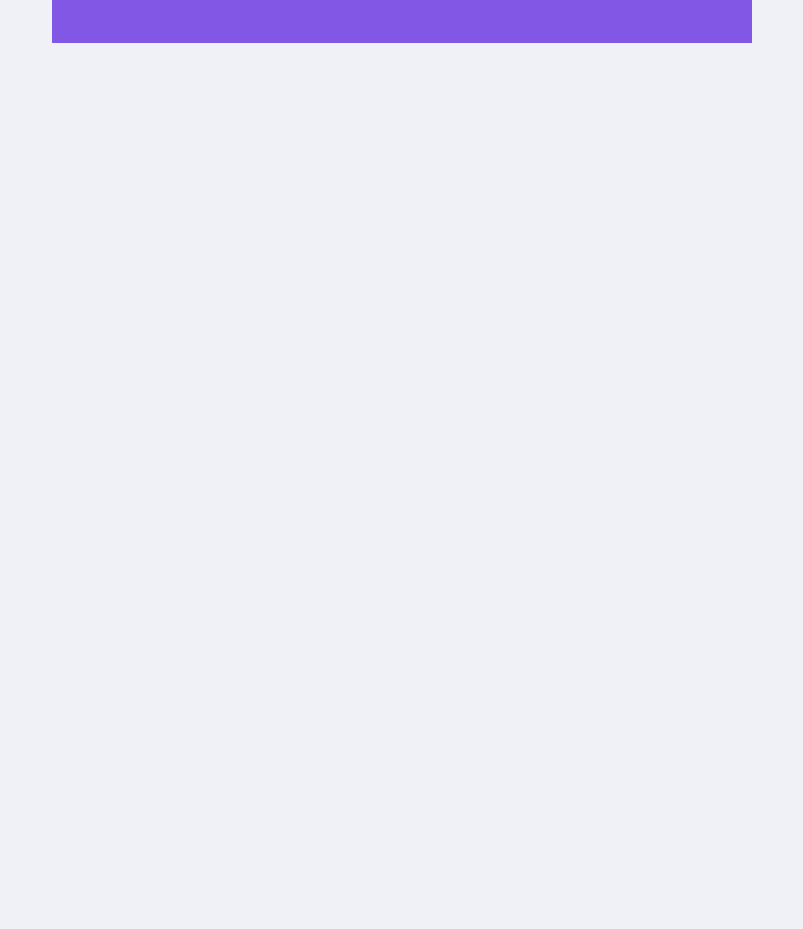
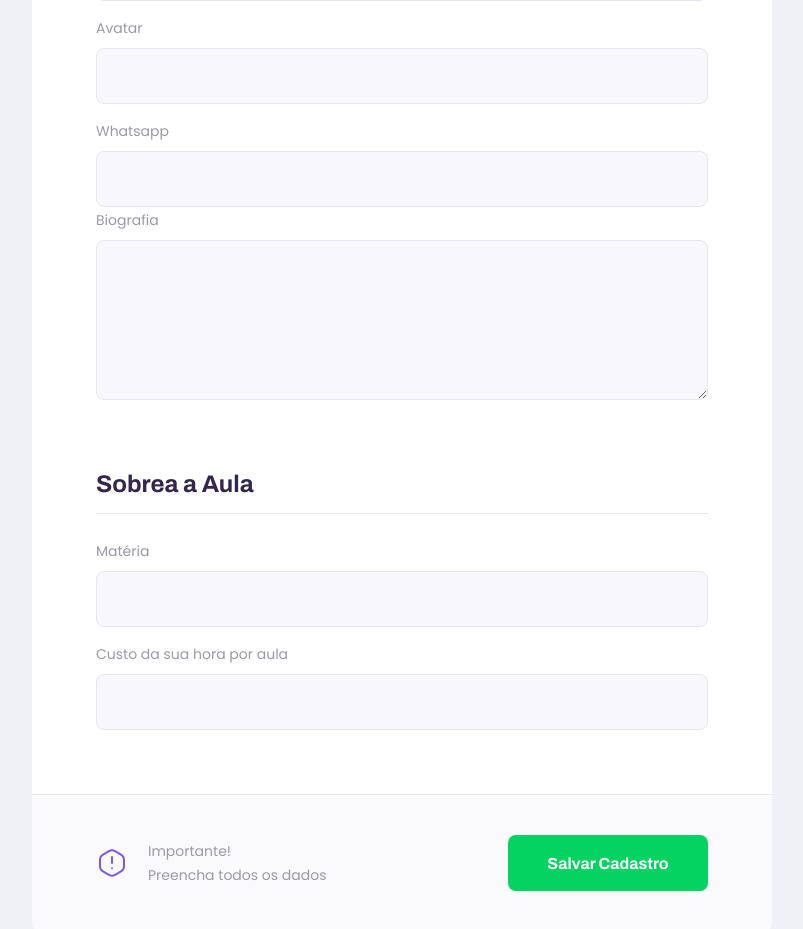
Before and after one commit to wayter95/NLW-2, a React (Create React App) app in the folder web/: page /give-classes in a window 1280 px wide. Shown: the part 527-1456 px from the top of the page, without its empty margins (238-1041 px from the left). Before the commit the page ends 800 px from the top, so only its background shows below. Built offline with nearby package versions, Linux system fonts and the light colour scheme.

Commit message:
settings in teache form

```diff
--- /dev/null
+++ b/web/src/components/Input/index.tsx
@@ -0,0 +1,19 @@
+import React, { InputHTMLAttributes } from 'react';
+
+import './styles.css';
+
+interface InputProps extends InputHTMLAttributes<HTMLInputElement>{
+    label:string;
+    name:string
+}
+
+const Input: React.FC<InputProps> = ({label,name, ...rest }) => {
+  return(
+    <div className="input-block">
+    <label htmlFor={name}>{label}</label>
+    <input  id={name} {...rest}/>
+</div>
+  );
+}
+
+export default Input;
--- /dev/null
+++ b/web/src/components/Input/styles.css
@@ -0,0 +1,34 @@
+.input-block {
+    position: relative;
+  }
+
+  .input-block + .input-block {
+    margin-top: 1.4rem;
+  }
+
+  .input-block label {
+    font-size: 1.4rem;
+  }
+
+  .input-block input {
+    width: 100%;
+    height: 5.6rem;
+    margin-top: 0.8rem;
+    border-radius: 0.8rem;
+    background: var(--color-input-background);
+    border: 1px solid var(--color-line-in-white);
+    outline: 0;
+    padding: 0 1.6rem;
+    font: 1.6rem Archivo;
+  }
+
+  .input-block:focus-within::after {
+    width: calc(100% - 3.2rem);
+    height: 2px;
+    content: "";
+    background: var(--color-primary-light);
+    position: absolute;
+    left: 1.6rem;
+    right: 1.6rem;
+    bottom: 0;
+  }
--- a/web/src/components/PageHeader/index.tsx
+++ b/web/src/components/PageHeader/index.tsx
@@ -8,7 +8,8 @@
 import './styles.css';
 
 interface PageHeaderProps {
-    title: string
+    title: string;
+    description?: string;
 }
 const PageHeader: React.FC<PageHeaderProps> = (props) => {
     return (
@@ -22,7 +23,10 @@
 
             <div className="header-content">
                 <strong>{props.title}</strong>
-
+                {
+                    props.description &&
+                    <p>{props.description}</p>
+                }
                 {props.children}
             </div>
         </header>
--- a/web/src/components/PageHeader/styles.css
+++ b/web/src/components/PageHeader/styles.css
@@ -38,6 +38,14 @@
     color: var(--color-title-in-primary);
 }
 
+.page-header .header-content p {
+   max-width: 30rem;
+   font-size: 1.6rem;
+   line-height: 2.6rem;
+   color: var(--color-text-in-primary);
+   margin-top: 2.4rem;
+}
+
 @media(min-width:700px) {
     .page-header{
         height: 340px;
--- /dev/null
+++ b/web/src/components/Textarea/index.tsx
@@ -0,0 +1,19 @@
+import React, { TextareaHTMLAttributes } from 'react';
+
+import './styles.css';
+
+interface TextareaProps extends TextareaHTMLAttributes<HTMLTextAreaElement>{
+    label:string;
+    name:string
+}
+
+const Textarea: React.FC<TextareaProps> = ({label,name, ...rest }) => {
+  return(
+    <div className="textarea-block">
+    <label htmlFor={name}>{label}</label>
+    <textarea  id={name} {...rest}/>
+</div>
+  );
+}
+
+export default Textarea;
--- /dev/null
+++ b/web/src/components/Textarea/styles.css
@@ -0,0 +1,36 @@
+.textarea-block {
+    position: relative;
+  }
+
+  .textarea-block + .textarea-block {
+    margin-top: 1.4rem;
+  }
+
+  .textarea-block label {
+    font-size: 1.4rem;
+  }
+
+  .textarea-block textarea {
+    width: 100%;
+    height: 16rem;
+    min-height: 8rem;
+    margin-top: 0.8rem;
+    border-radius: 0.8rem;
+    background: var(--color-input-background);
+    border: 1px solid var(--color-line-in-white);
+    outline: 0;
+    resize: vertical;
+    padding: 1.2rem 1.2rem;
+    font: 1.6rem Archivo;
+  }
+
+  .textarea-block:focus-within::after {
+    width: calc(100% - 3.2rem);
+    height: 2px;
+    content: "";
+    background: var(--color-primary-light);
+    position: absolute;
+    left: 1.6rem;
+    right: 1.6rem;
+    bottom: 7px;
+  }
--- a/web/src/pages/TeacherForm/index.tsx
+++ b/web/src/pages/TeacherForm/index.tsx
@@ -1,12 +1,44 @@
 import React from 'react';
+
 import PageHeader from '../../components/PageHeader';
+import Input from "../../components/Input";
+
+import warningIcon from '../../assets/images/icons/warning.svg';
 
 import './styles.css';
+import Textarea from '../../components/Textarea';
 
 function TeacherForm() {
     return (
         <div id="page-teachers-form" className="container">
-            <PageHeader  title="Que incrivel que você quer dar aulas."/>
+            <PageHeader title="Que incrivel que você quer dar aulas."
+                description="O primeiro passo e preencher esse formulário de inscrição" />
+
+            <main>
+                <fieldset>
+                    <legend>Seus dados</legend>
+                    <Input name="name" label="Nome Completo" />
+                    <Input name="avatar" label="Avatar" />
+                    <Input name="whatsapp" label="Whatsapp" />
+                    <Textarea name="bio" label="Biografia"/>
+                </fieldset>
+                <fieldset>
+                    <legend>Sobrea a Aula</legend>
+                    <Input name="subject" label="Matéria" />
+                    <Input name="cost" label="Custo da sua hora por aula" />
+                </fieldset>
+
+               <footer>
+                   <p>
+                       <img src={warningIcon} alt="Aviso Importante"/>
+                       Importante! <br/>
+                       Preencha todos os dados
+                   </p>
+                   <button type="button">
+                       Salvar Cadastro
+                   </button>
+               </footer>
+            </main>
         </div>
     )
 }
--- a/web/src/pages/TeacherForm/styles.css
+++ b/web/src/pages/TeacherForm/styles.css
@@ -0,0 +1,101 @@
+#page-teachers-form {
+    width: 100vw;
+    height: 100vh;
+}
+
+#page-teacher-form .page-header .header-content{
+    margin-bottom: 6.4rem;
+}
+
+#page-teachers-form  main {
+    background: var(--color-box-base);
+    width: 100%;
+    max-width: 74rem;
+    border-radius: 0.8rem;
+    margin: -3.2rem auto 3.2rem;
+    padding-top: 6.4rem;
+    overflow: hidden;
+}
+
+#page-teachers-form  main fieldset {
+    border: 0;
+    padding: 0 2.4rem;
+}
+#page-teachers-form  main fieldset + fieldset{
+   margin-top: 6.4rem;
+}
+#page-teachers-form  main fieldset legend {
+    font: 700 2.4rem Archivo;
+    color: var(--color-text-title);
+    margin-bottom: 2.4rem;
+    display: flex;
+    align-items: center;
+    justify-content: space-between;
+    width: 100%;
+    padding-bottom: 1.6rem;
+    border-bottom: 1px solid var(--color-line-in-white);
+}
+#page-teachers-form main label {
+    color: var(--color-text-complement);
+}
+#page-teachers-form  main footer {
+
+    padding: 4rem 2.4rem;
+    background: var(--color-box-footer);
+    border-top: 1px solid var(--color-line-in-white);
+    margin-top: 6.4rem;
+}
+
+#page-teachers-form  main footer p {
+    display: flex;
+    align-items: center;
+    justify-content: center;
+    font-size: 1.4rem;
+    line-height: 2.4rem;
+    color: var(--color-text-complement);
+}
+
+#page-teachers-form  main footer p img {
+    margin-right: 2rem;
+}
+#page-teachers-form  main footer button {
+    width: 100%;
+    height: 5.6rem;
+    background: var(--color-secundary);
+    color: var(--color-button-text);
+    border: 0;
+    border-radius: 0.8rem;
+    cursor: pointer;
+    font: 700 1.6rem Archivo;
+    display: flex;
+    align-items: center;
+    justify-content: center;
+    text-decoration: none;
+    transition: background-color 0.2s;
+    margin-top: 3.2rem;
+}
+#page-teachers-form  main footer button:hover {
+  background: var(--color-secundary-dark);
+}
+
+@media(min-width: 700px){
+    #page-teachers-form {
+        max-width: 100vw;
+    }
+    #page-teachers-form .page-header .header-content{
+        margin-bottom: 0;
+    }
+    #page-teachers-form main fieldset{
+        padding: 0 6.4rem;
+    }
+    #page-teachers-form main footer{
+        padding: 4.0rem 6.4rem;
+        display: flex;
+        align-items: center;
+        justify-content: space-between;
+    }
+    #page-teachers-form main footer button{
+        width: 20rem;
+        margin-top: 0;
+    }
+}
--- a/web/src/pages/TeacherList/index.tsx
+++ b/web/src/pages/TeacherList/index.tsx
@@ -3,26 +3,16 @@
 import "./styles.css";
 import PageHeader from "../../components/PageHeader";
 import TeacherItem from "../../components/TeacherItem";
+import Input from "../../components/Input";
 
 function TeacherList() {
   return (
     <div id="page-teachers-list" className="container">
       <PageHeader title="Estes são os proffys disponiveis.">
         <form id="search-teachers">
-          <div className="input-block">
-            <label htmlFor="subject">Matéria</label>
-            <input type="text" id="subject" />
-          </div>
-
-          <div className="input-block">
-            <label htmlFor="week_day">Dia da Semana</label>
-            <input type="text" id="week_day" />
-          </div>
-
-          <div className="input-block">
-            <label htmlFor="time">Hora</label>
-            <input type="text" id="time" />
-          </div>
+         <Input name="subject" label="Matéria"/>
+         <Input name="week_day" label="Dia da Semana"/>
+         <Input type="time"name="time" label="Hora"/>
         </form>
       </PageHeader>
 
```
